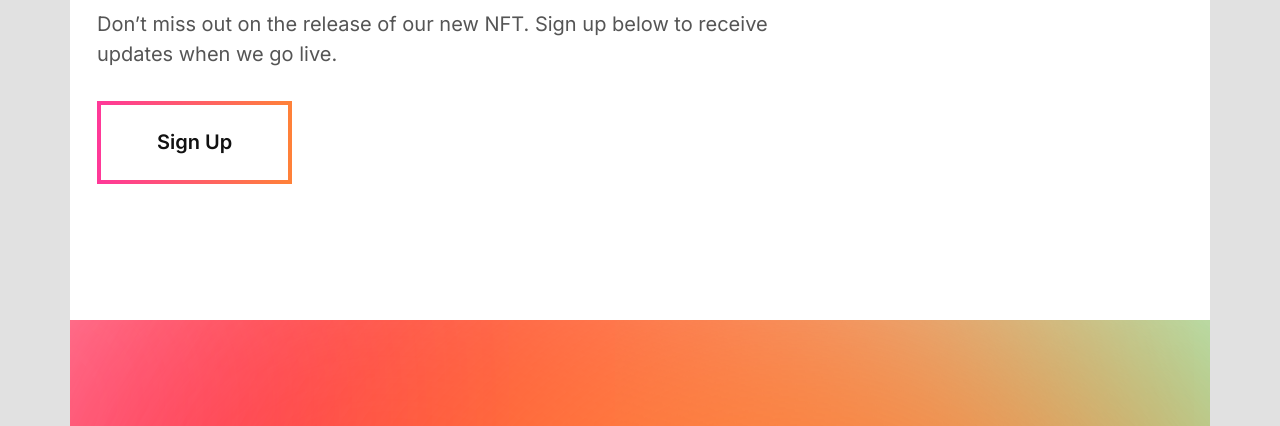
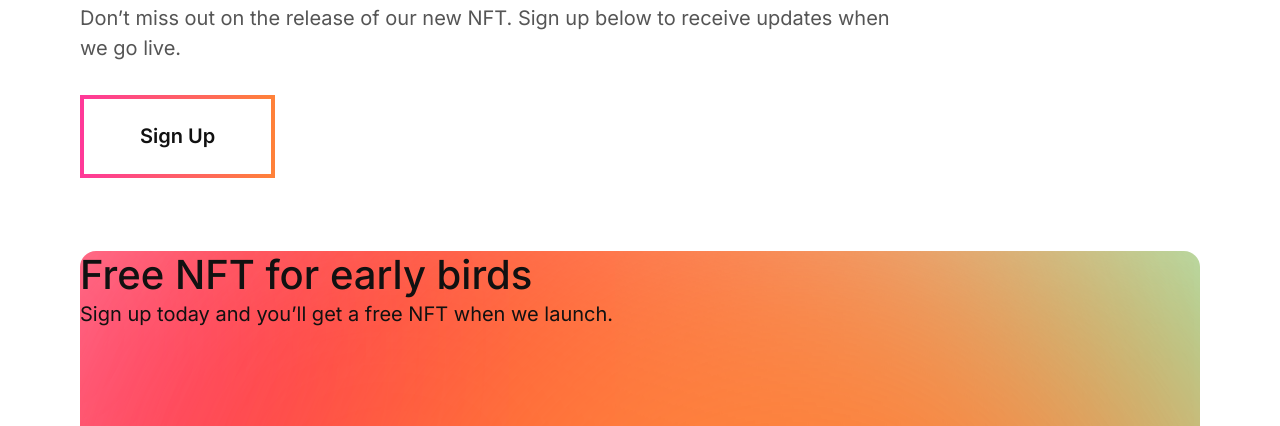
Before and after one commit to KestutisBGitHub/HTML-CSS-Exam, a plain HTML site: page index.html in a window 1280 px wide. Shown: the part 526-952 px from the top of the page. Drawn offline with Linux system fonts and the light colour scheme.

Commit message:
upsell desktop

```diff
--- a/assets/style.scss
+++ b/assets/style.scss
@@ -24,8 +24,13 @@ html {
     display: block;
 
 
+
+
+
+
     @include xl {
         max-width: 114rem;
+        padding: 0 8rem;
     }
 }
 
@@ -71,7 +76,7 @@ html {
     }
 
     @include xl {
-        padding: 7rem 8rem;
+        padding: 7rem 0rem;
     }
 
 }
@@ -96,12 +101,18 @@ html {
     &__text {
         min-width: 27.9rem;
         margin: 3.8rem 12.7rem 8rem 2.7rem;
+
+        @include xl {
+            margin: 3.2rem 0 4.1rem 0;
+        }
     }
 
     &__graphic--img {
         height: 27.8rem;
 
     }
+
+
 }
 .upsell {
     background-image: url(./imgfolder/background.svg);
@@ -109,19 +120,36 @@ html {
     background-size: cover;
     background-position: center;
 
-    height:32.6rem;
-    //padding: 12.2rem 3.2rem 3.2rem 3.2rem;
+    min-height:32.6rem;
+    //padding: 12.2rem 0 3.2rem 0;
 
     &__p {
         color: $color-title;
-        padding: 0 3.2rem 3.2rem 3.2rem;
+        //padding: 0 3.2rem 3.2rem 3.2rem;
+        margin: 0;
 
     }
 
     &__h2 {
-        margin-bottom: 1.6rem;
-        padding: 12.2rem 3.2rem 1.6rem 3.2rem;
+        margin: 0;
+        //padding: 12.2rem 3.2rem 1.6rem 3.2rem;
 
     }
 
+    @include xl {
+        display: block;
+        background-size: fit;
+        //margin: 0 8rem;
+        height: 32rem;
+        width: 100%;
+        border-radius: 1.6rem;
+
+        &__h2 {
+            //padding: 15.4rem 6.4rem 2.4rem 6.4rem;
+        }
+
+        &__p {
+            //padding: 0 6.4rem 6.4rem 6.4rem;
+        }
+    }
 }
```
Also changed, not shown: assets/style.css, 1 other file.
